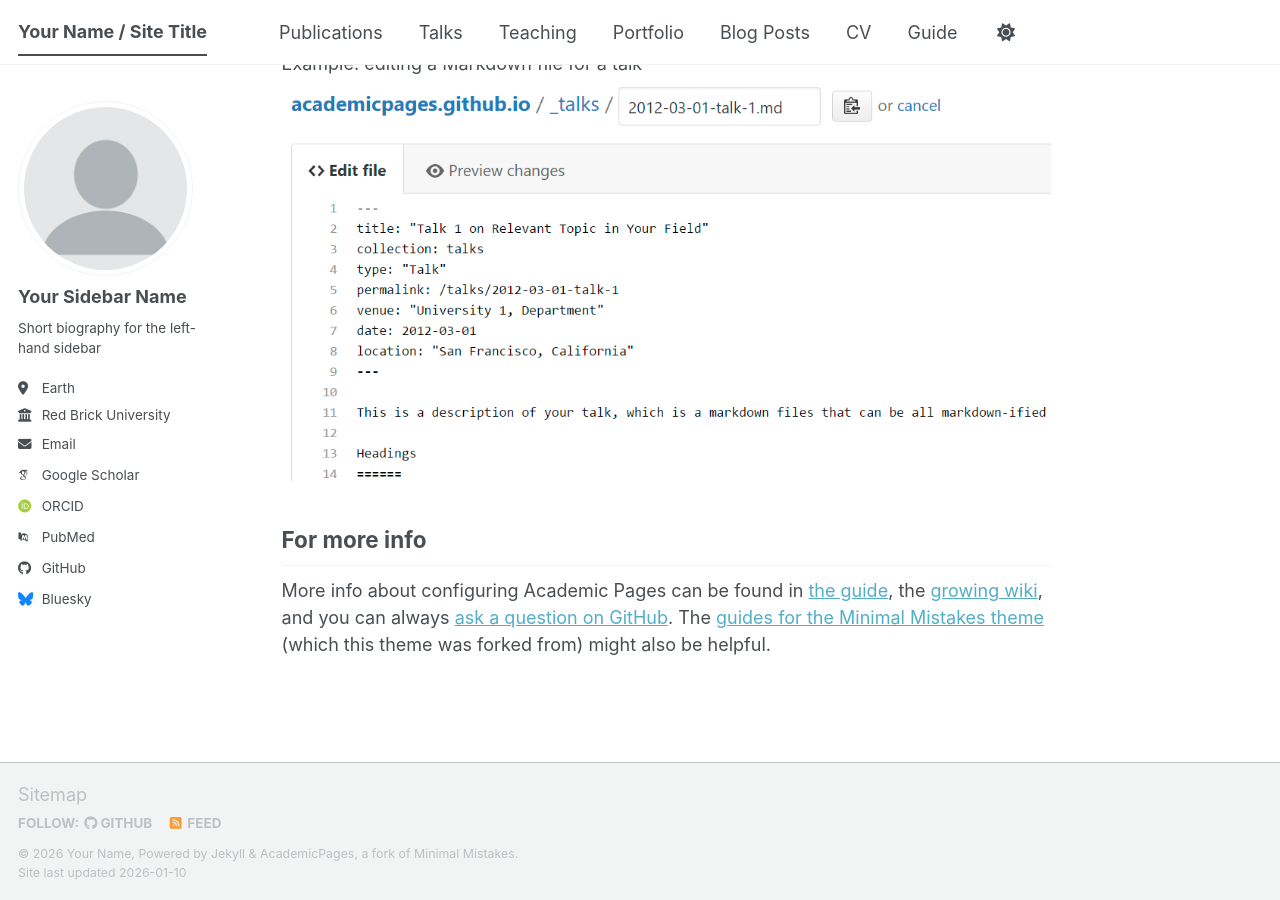
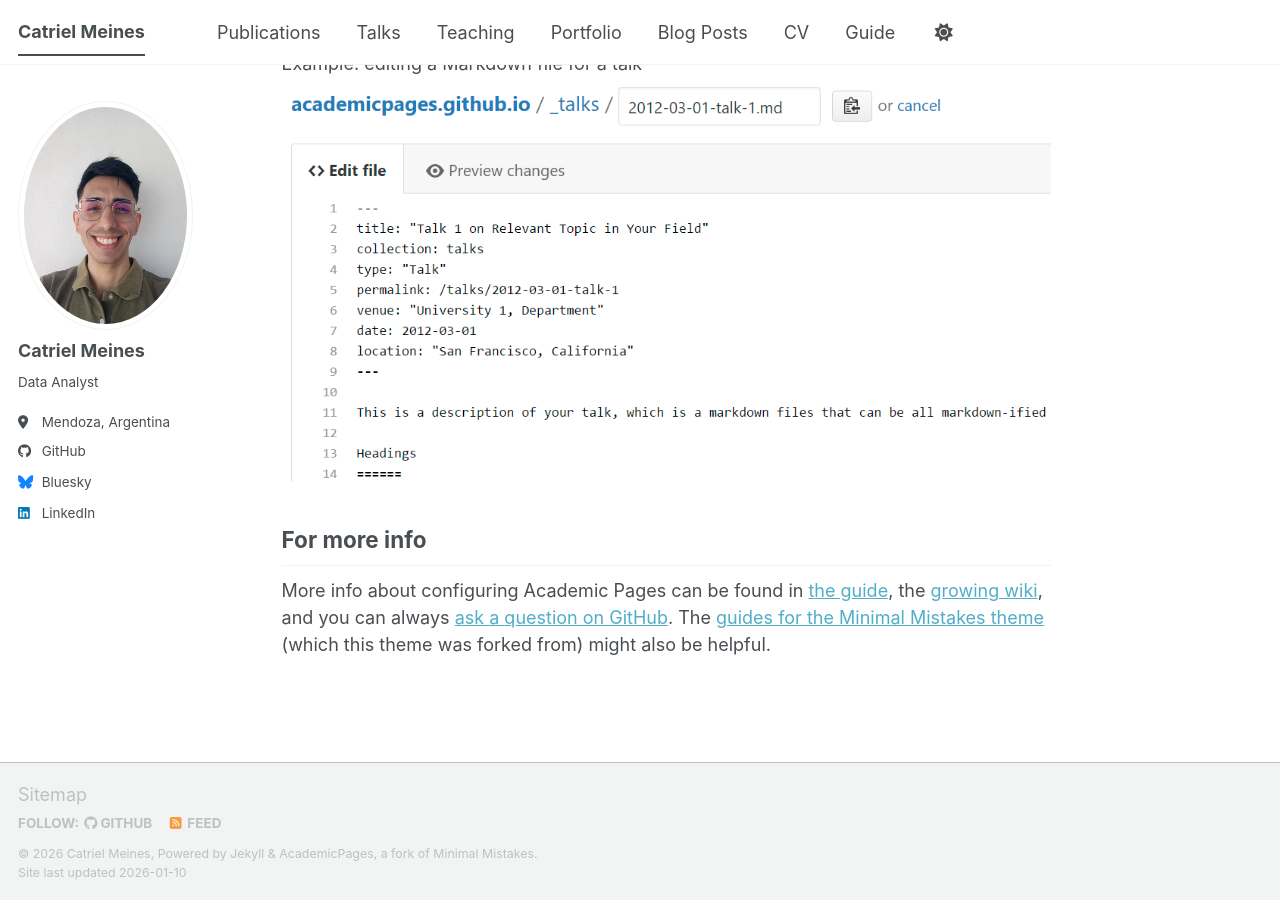
Before and after one commit to catrielmeines/Portfolio, a Jekyll site: the page built from _pages/about.md, in a window 1280 px wide and 900 px high, scrolled down 2720 px. Built offline with Jekyll 4.4.1, drawn with Linux system fonts in a browser that asks for light colours; some web fonts are replaced; a script bundle is joined from its source files by our own code; library files that are not in the unit come from our copies.

Commit message:
Add files via upload

```diff
--- a/_config.yml
+++ b/_config.yml
@@ -9,39 +9,36 @@
 # Basic Site Settings
 locale                   : "en-US"
 site_theme               : "default" # The available themes options are "default", "air", "sunrise", "mint", "dirt" and "contrast"
-title                    : "Your Name / Site Title"
+title                    : "Catriel Meines"
 title_separator          : "-"
-name                     : &name "Your Name"
-description              : &description "Your Name's academic portfolio"   # Update this with a general description of your site, this is the default if not overridden by a page
-url                      : https://academicpages.github.io # The base hostname & protocol for your site e.g. "https://[your GitHub username].github.io",
+name                     : &name "Catriel Meines"
+description              : &description "CV / Resume"   # Update this with a general description of your site, this is the default if not overridden by a page
+url                      : https://catrielmeines.github.io/catrielmeines/ # The base hostname & protocol for your site e.g. "https://[your GitHub username].github.io",
                                                            # or if you already have some other page hosted on Github then use "https://[your GitHub username].github.io/[Your Repo Name]"
 baseurl                  : "" # the subpath of your site, e.g. "/blog"
-repository               : "academicpages/academicpages.github.io"
+repository               : "https://catrielmeines.github.io/catrielmeines/a"
 
 # Site Author - The following control what appear as part of the author content on the side bar.
 #               If a field is blank the icon and link will not appear, otherwise it will be shown.
 #               Additional customization can be done by editing /_includes/author-profile.html
 author:
   # Biographic information
-  avatar           : "profile.png"
-  name             : "Your Sidebar Name"
+  avatar           : "yo.jpg"
+  name             : "Catriel Meines"
   pronouns         : # example: "she/her"
-  bio              : "Short biography for the left-hand sidebar"
-  location         : "Earth"
-  employer         : "Red Brick University"
-  uri              : # URL
-  email            : "none@example.org"
+  bio              : "Data Analyst"
+  location         : "Mendoza, Argentina"
 
   # Academic websites
   academia         : # URL
   arxiv            : # URL - Update with the correct link to your profile
-  googlescholar    : "https://scholar.google.com/citations?user=PS_CX0AAAAAJ"
+  googlescholar    :
   inspire-hep      : # URL
   impactstory      : # URL
-  orcid            : "https://orcid.org/yourorcidurl"
+  orcid            :
   semantic         : # URL
   ssrn             : # URL
-  pubmed           : "https://www.ncbi.nlm.nih.gov/pubmed/?term=john+snow"
+  pubmed           :
   researchgate     : # URL
   scopus           : # URL
   zotero           : # URL
@@ -51,7 +48,7 @@ author:
   bitbucket        : # Username - Update with your username on the site
   codepen          : # Username
   dribbble         : # Username
-  github           : "academicpages"
+  github           : "catrielmeines"
   kaggle           : # Username
   stackoverflow    : # User number or user number and name (i.e., use "1" or "1/jeff-atwood")
 
@@ -66,7 +63,7 @@ author:
   keybase          : # Username
   instagram        : # Username
   lastfm           : # Username
-  linkedin         : # Username
+  linkedin         : "cmeines"
   mastodon         : # URL
   medium           : # URL
   pinterest        : # Username
```
Also changed, not shown: images/yo.jpg (added).
